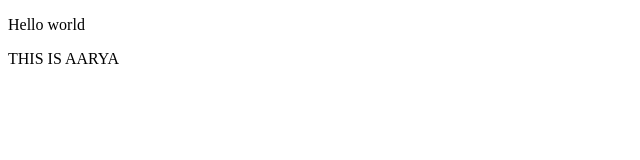
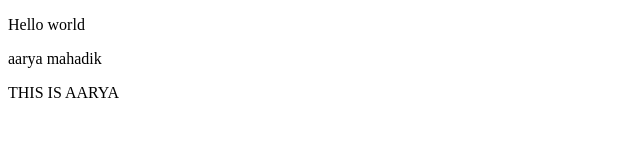
Before and after one commit to aarya-20-09/trial, a plain HTML site: page index.html in a window 1280 px wide. Shown: the whole page, without its empty margins (0-640 px from the left). Drawn offline with Linux system fonts and the light colour scheme.

Commit message:
Update index.html

```diff
--- a/index.html
+++ b/index.html
@@ -7,6 +7,7 @@
 </head>
 <body>
     <p> Hello world</p>
+    <p> aarya mahadik </p>
     <p> THIS IS AARYA </p>
 </body>
 </html>
```
